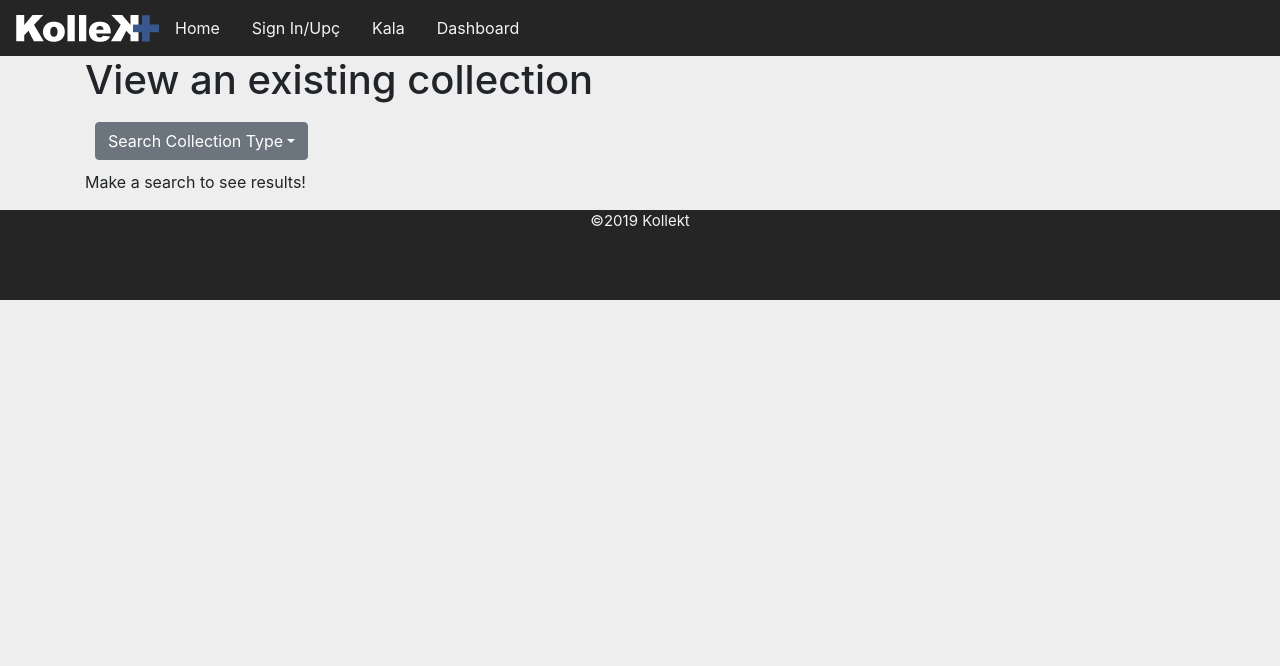
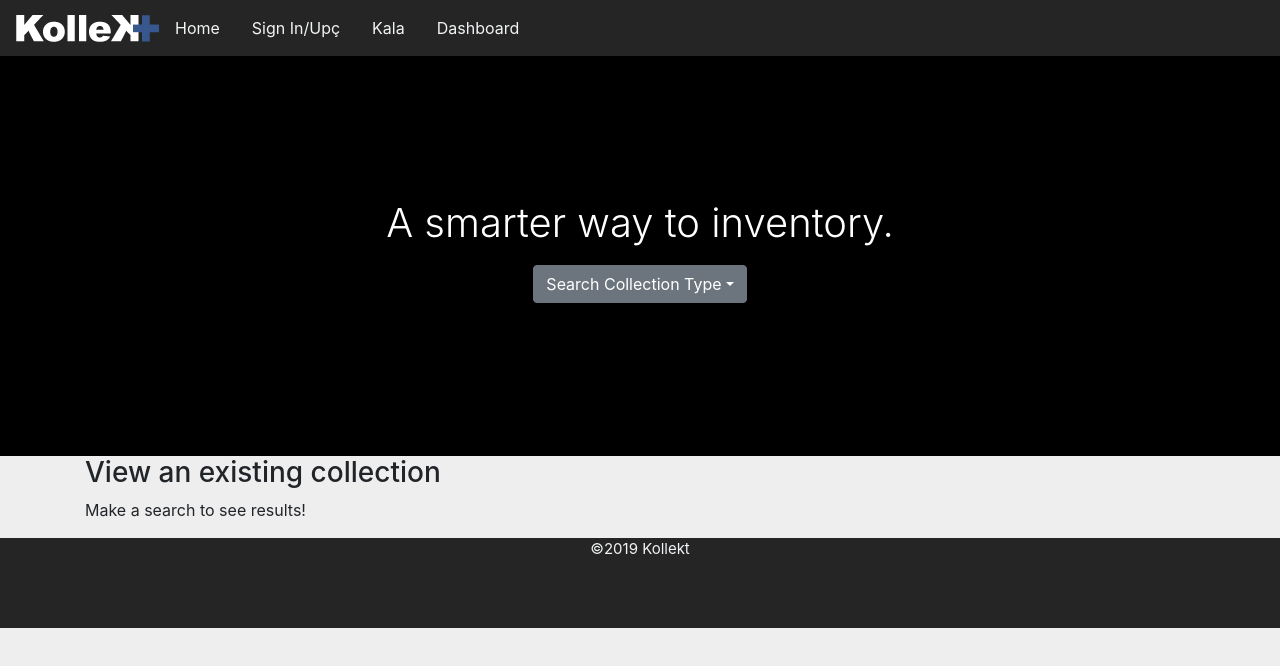
Before and after one commit to ALayendecker/Kollekt-Source-Code, a React (Create React App) app in the folder client/: page / in a window 1280 px wide. Shown: the top 666 px of the page. Built offline with nearby package versions, Linux system fonts and the light colour scheme.

Commit message:
landing page jumbo

```diff
--- a/client/src/pages/Landing.css
+++ b/client/src/pages/Landing.css
@@ -1,3 +1,16 @@
 .card {
-    width: 19em;
+  width: 19em;
 }
+.container {
+  margin: auto;
+}
+
+.masthead {
+  height: 50vh;
+  min-height: 400px;
+  background-color: black;
+  background-size: cover;
+  background-position: center;
+  background-repeat: no-repeat;
+  color: white;
+}
--- a/client/src/pages/Landing.js
+++ b/client/src/pages/Landing.js
@@ -1,5 +1,5 @@
 import React, { Component } from "react";
-// import Card from "../components/Cards";
+import Card from "../components/Cards";
 import "./Landing.css";
 
 import AddForm from "../components/AddForm";
@@ -53,8 +53,14 @@ class Landing extends Component {
     return (
       <div>
         <Nav />
-        <div className="container justify-content-center">
-          <h1>View an existing collection</h1>
+
+        <div class="masthead">
+          <div class="container h-100">
+            <div class="row h-100 align-items-center">
+              <div class="col-12 text-center search-container">
+                <h1 class="font-weight-light">A smarter way to inventory.</h1>
+
+                <div>
                   <AddForm text={"Search Collection Type"}>
                     <DropdownButton onClick={() => this.makeSearch("music")}>
                       Music
@@ -69,45 +75,24 @@ class Landing extends Component {
                       Cards
                     </DropdownButton>
                   </AddForm>
+                </div>
+              </div>
+            </div>
+          </div>
+        </div>
+
+        <div className="container justify-content-center">
+          <h3>View an existing collection</h3>
+
           {this.state.searchResult.length ? (
-            <div className="this should be the List component">
+            <div className="this should be the List component row">
               {this.state.searchResult.map((collection, index) => (
                 <div
                   className="this should be the ListItem component"
                   key={index}
                 >
-                  {/* <Card /> */}
+                  <Card key={collection._id} {...collection} />
                   {/* the card is hardcoded but needs to be created in comp */}
-                  <div className="card">
-                    <img
-                      src="/assets/images/comic.jpeg"
-                      className="card-img-top"
-                      alt="..."
-                    ></img>
-                    <div className="card-body">
-                      <h5 className="card-title">{collection.name}</h5>
-                      <p className="card-text">{collection.type}</p>
-                      <a href="#" className="btn btn-secondary">
-                        Go to Collection
-                      </a>
-                    </div>
-                  </div>
-                  <h4>Name</h4>
-                  <p>{collection.name}</p>
-                  <h4>Type</h4>
-                  <p>{collection.type}</p>
-                  {collection.isPivate ? (
-                    <p>This collection is private</p>
-                  ) : (
-                    <h4>This collection is not private</h4>
-                  )}
-                  <h4>Items</h4>
-                  {collection.items.length ? (
-                    collection.items.map(item => <p>{item}</p>)
-                  ) : (
-                    <p>No items to show</p>
-                  )}
-                  {/* <p>--space--</p> */}
                 </div>
               ))}
             </div>
```
Lines whose indentation alone changed are shown as unchanged.
